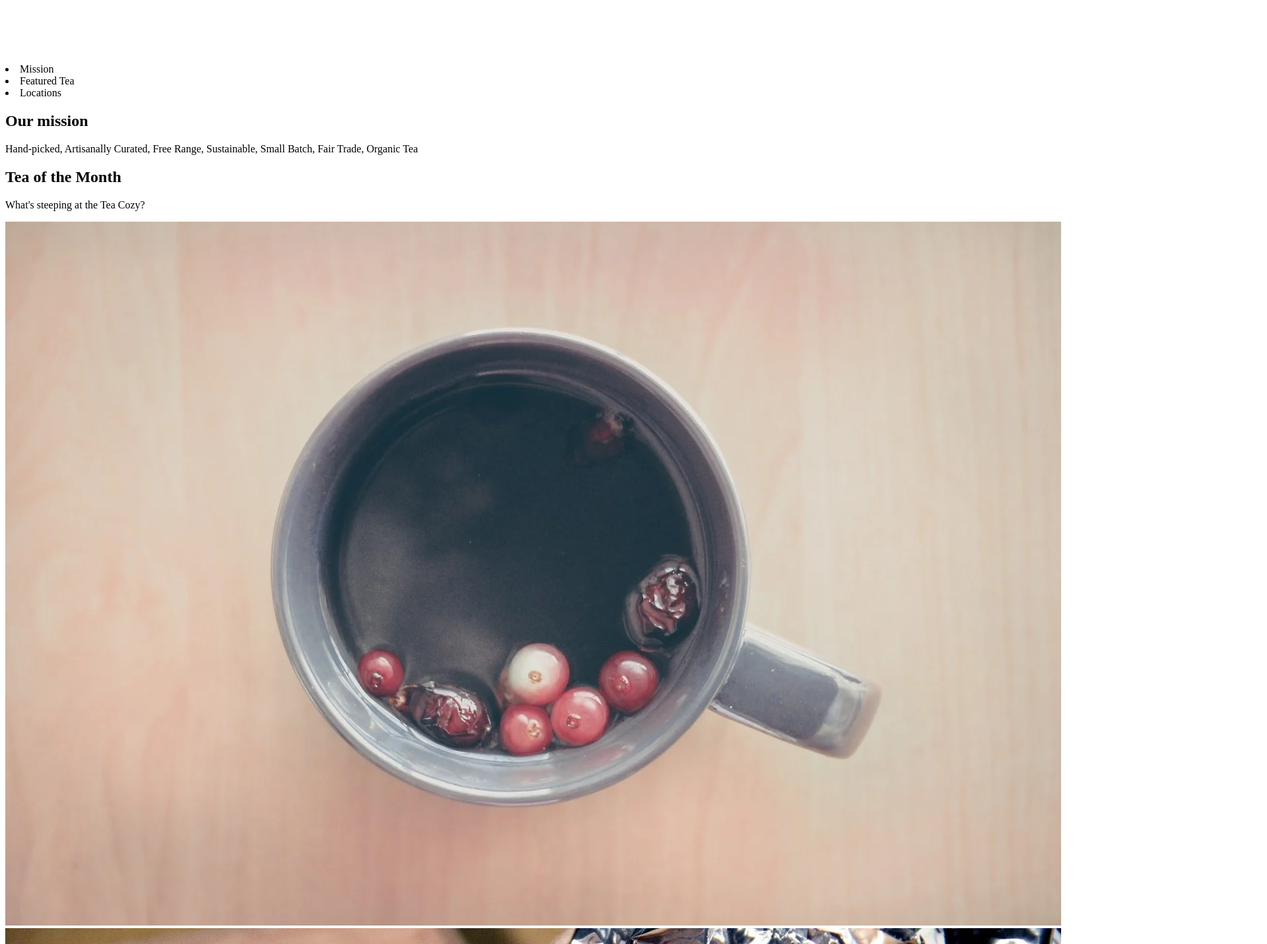
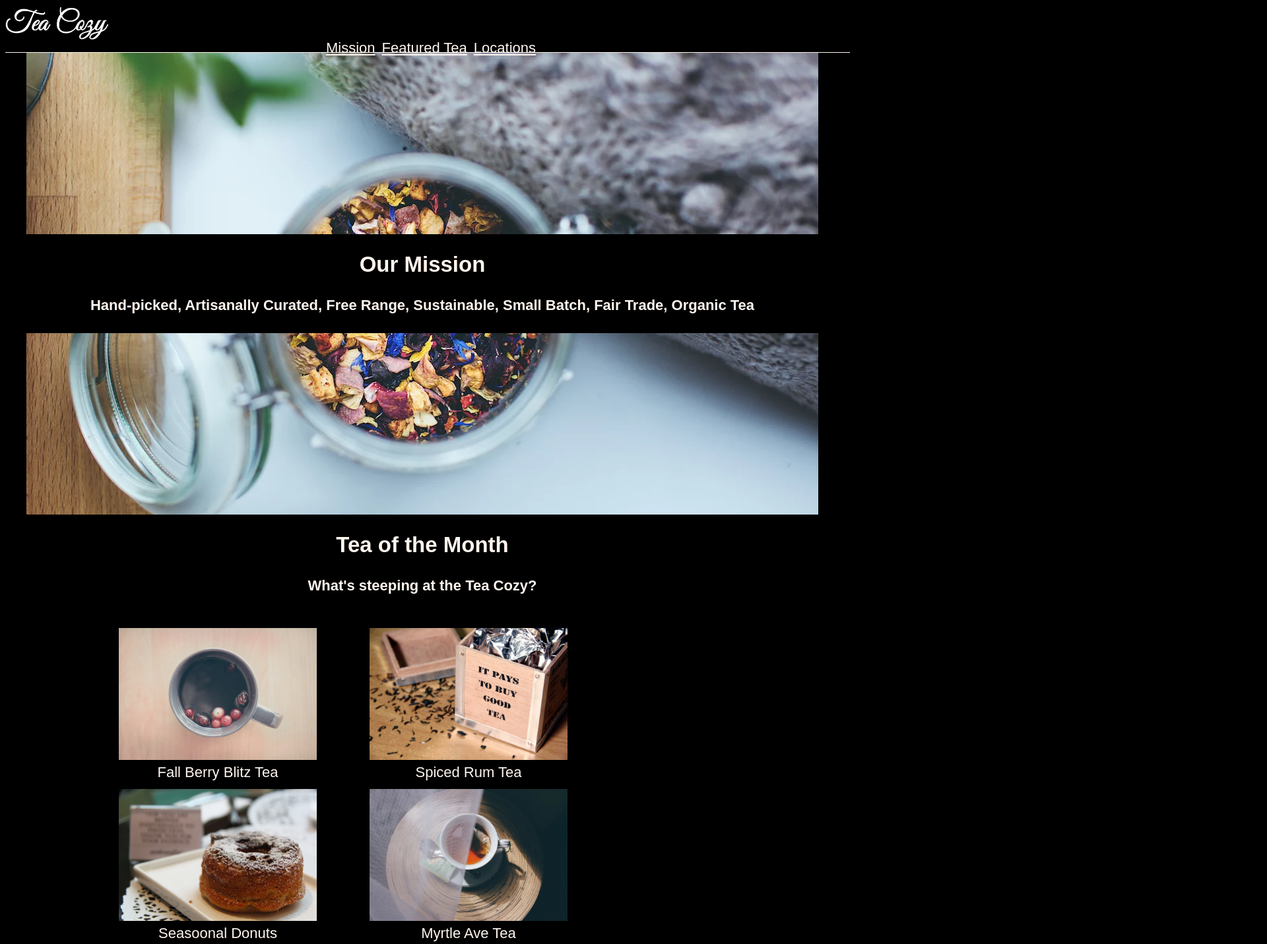
Before and after one commit to BSM24/Tea-Cozy, a plain HTML site: page index.html in a window 1280 px wide. Shown: the top 1431 px of the page at 66% size, 1920 px wide, since content can reach past the window. Drawn offline with Linux system fonts and the light colour scheme.

Commit message:
this is pain

```diff
--- a/index.html
+++ b/index.html
@@ -15,23 +15,44 @@
             <li>Featured Tea</li>
             <li>Locations</li>
         </nav>
+
     </header>
     <body>
 
-        <section>
-            <h1>Our mission</h1>
-            <p>Hand-picked, Artisanally Curated, Free Range, Sustainable, Small Batch, Fair Trade, Organic Tea</p>
+        <section class="mission">
+            <div style= "background-color: black;">
+                <h2>Our Mission</h2>
+                <h4>Hand-picked, Artisanally Curated, Free Range, Sustainable, Small Batch, Fair Trade, Organic Tea</h4>
+            </div>
+
         </section>
 
-        <section>
-            <h1>Tea of the Month</h1>
-            <p>What's steeping at the Tea Cozy?</p>
-            <div>
-                <img src="pic/img-berryblitz.png" alt="img-berryblitz" />
-                <img src="pic/img-spiced-rum.png" alt="img-spiced-rum" />
-                <img src="pic/img-donut.png" alt="img-donut" />
-                <img src="pic/img-myrtle-ave.png" alt="img-myrtle-ave" />
-                <img src="pic/img-bedford-bizarre.png" alt="img-bedford-bizarre" />
+        <section class="section2">
+            <div class="textpart">
+                <h2>Tea of the Month</h2>
+                <h4>What's steeping at the Tea Cozy?</h4>
+            </div>
+            <div class="tom">
+                <figure>
+                    <img src="pic/img-berryblitz.png" alt="img-berryblitz" />
+                    <figcaption>Fall Berry Blitz Tea</figcaption>
+                </figure>
+                <figure>
+                    <img src="pic/img-spiced-rum.png" alt="img-spiced-rum" />
+                    <figcaption>Spiced Rum Tea</figcaption>
+                </figure>
+                <figure>
+                    <img src="pic/img-donut.png" alt="img-donut" />
+                    <figcaption>Seasoonal Donuts</figcaption>
+                </figure>
+                <figure>
+                    <img src="pic/img-myrtle-ave.png" alt="img-myrtle-ave" />
+                    <figcaption>Myrtle Ave Tea</figcaption>
+                </figure>
+                <figure>
+                    <img src="pic/img-bedford-bizarre.png" alt="img-bedford-bizarre" />
+                    <figcaption>Bedford Bizzare Tea</figcaption>
+                </figure>
             </div>
         </section>
     </body>
--- a/styles.css
+++ b/styles.css
@@ -0,0 +1,65 @@
+html {
+    background-color: black;
+    /* opacity: 0.9; */
+    font-size: 22px;
+    font-family: Arial, Helvetica, sans-serif;
+    color: seashell;
+    text-align: center;
+}
+header {
+    position: fixed;
+    top: 10px;
+    border-bottom: solid 1px seashell;
+    background-color: black;
+    width: 100%;
+    height: 69px;
+
+}
+.nav {
+    display: inline-flex;
+}
+li {
+    display: inline-block;
+    text-decoration: underline;
+    margin-left: 10px;
+    justify-content: flex-end;
+}
+.logo {
+    height: 50px;
+    width: auto;
+    display: flex;
+    align-content: flex-start;
+}
+body {
+    position: relative;
+    top: 70px;
+}
+div img {
+    height: 200px;
+    width: 300px;
+}
+.mission {
+    background-image: url('pic/img-mission-background.png');
+    height: 700px;
+    width: 1200px;
+    background-color: black;
+    display: flex;
+    flex-direction: column;
+    flex-wrap: wrap;
+    justify-content: center;
+    margin: 10px auto;
+}
+.mission h2{
+    align-content: center;
+}
+.tom {
+    display: flex;
+    flex-direction: row;
+    flex-wrap: wrap;
+    width: 1000px;
+    margin: 0 auto;
+}
+.tom figure {
+    height: 200px;
+    width: 300px;
+}
```
